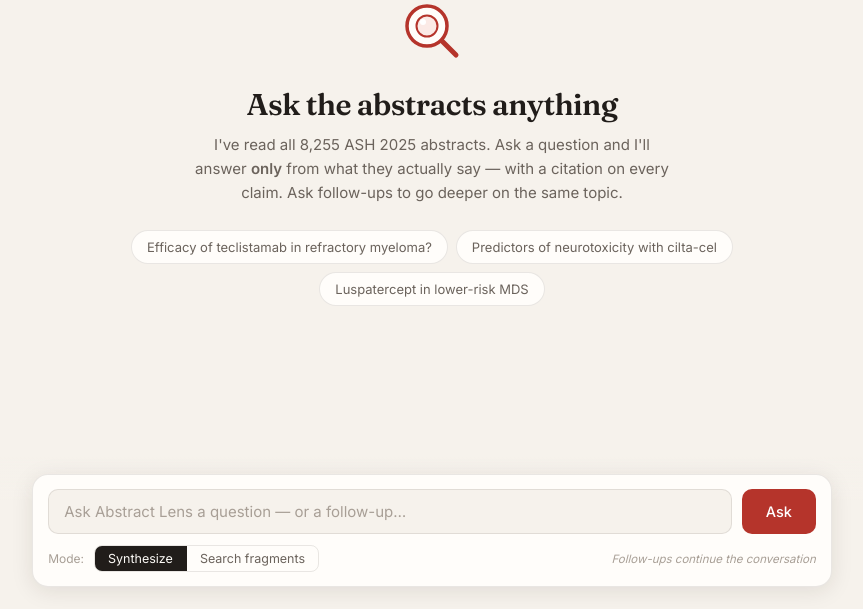
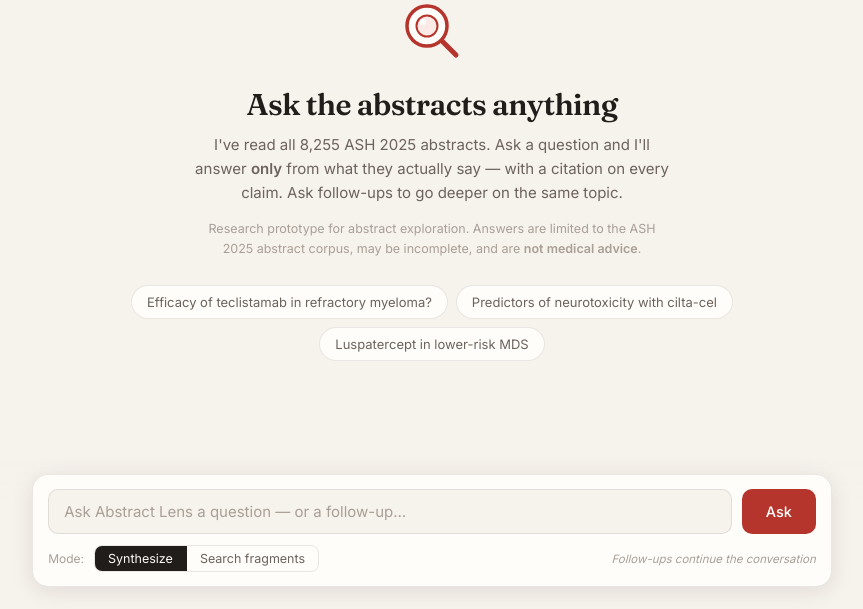
Before and after one commit to JaspaNHS/abstract-lens, a Flask app: page / in a window 1280 px wide. Shown: the part 191-800 px from the top of the page, without its empty margins (208-1071 px from the left). Run offline with Flask 3, Linux system fonts and the light colour scheme; data that the repository does not hold is empty.

Commit message:
External-review fixes: full-abstract context, honest coverage, cost guards
Correctness / methodology:
- attach_fulltext(): pass the FULL abstract to the model (reconstructed from all its
  chunks) instead of a single ~2,500-char chunk. The model was previously seeing only
  ~400 words of a median 725-word abstract, dropping results/conclusions.
- FULLTEXT_CAP 4,500 chars; N_CANDIDATES 40->60; max_tokens 2,200->3,500 to avoid
  truncating broad answers; prompt caching on the system prompt.
- Coverage was capped at the candidate-pool size and used an absolute relevance floor
  (0.32) that never discriminates (MiniLM compresses cosine into ~0.36-0.80). Replaced
  with a relative breadth probe over 200 abstracts: how many score within 0.10 of the
  top match, by tier. Honest wording in the UI; flagged as heuristic, not recall.

Hosting / cost:
- Per-IP rate limit (20/min), optional MAX_DAILY_ASKS cap, 1,000-char query cap.

UI:
- Coverage reworded honestly; per-source "relevance" tooltip; clinical disclaimer
  ("research prototype, not medical advice"); toned down one loading message.

Known limitations (documented, not yet fixed): general-domain MiniLM under-discriminates
and truncates at 256 tokens; retrieval recall is unmeasured; faithfulness judged by a
same-family model. See review notes.

Co-Authored-By: Claude Fable 5 <noreply@anthropic.com>

```diff
--- a/rag/app.py
+++ b/rag/app.py
@@ -7,7 +7,9 @@ Open:  http://localhost:5000
 import os
 import sys
 import json
+import time
 import datetime
+from collections import deque, defaultdict
 from pathlib import Path
 from flask import Flask, render_template, request, jsonify, Response
 import chromadb
@@ -36,7 +38,42 @@ APP_PASSWORD = os.environ.get("APP_PASSWORD", "")
 # Validation logging: every question (and its answer) is appended here.
 LOG_PATH = Path(__file__).parent / "query_log.jsonl"
 
+# Cost protection for the public tunnel.
+MAX_QUERY_CHARS   = 1000                    # reject pathologically long questions
+RATE_LIMIT_N      = 20                       # max synthesis calls ...
+RATE_LIMIT_WINDOW = 60                       # ... per IP per this many seconds
+MAX_DAILY_ASKS    = int(os.environ.get("MAX_DAILY_ASKS", "0"))  # 0 = unlimited
+_hits = defaultdict(deque)                   # ip -> timestamps
+_daily = {"date": None, "count": 0}
+
 app = Flask(__name__)
+
+
+def _client_ip():
+    return request.headers.get("CF-Connecting-IP") or request.remote_addr or "?"
+
+
+def _rate_limited(ip: str) -> bool:
+    now = time.time()
+    dq = _hits[ip]
+    while dq and now - dq[0] > RATE_LIMIT_WINDOW:
+        dq.popleft()
+    if len(dq) >= RATE_LIMIT_N:
+        return True
+    dq.append(now)
+    return False
+
+
+def _daily_exceeded() -> bool:
+    if MAX_DAILY_ASKS <= 0:
+        return False
+    today = datetime.date.today().isoformat()
+    if _daily["date"] != today:
+        _daily["date"], _daily["count"] = today, 0
+    if _daily["count"] >= MAX_DAILY_ASKS:
+        return True
+    _daily["count"] += 1
+    return False
 
 
 @app.before_request
@@ -117,6 +154,12 @@ def ask():
 
     if not query:
         return jsonify({"error": "Empty query"}), 400
+    if len(query) > MAX_QUERY_CHARS:
+        return jsonify({"error": f"Question too long (max {MAX_QUERY_CHARS} characters)."}), 400
+    if _rate_limited(_client_ip()):
+        return jsonify({"error": "Too many requests — please wait a moment and try again."}), 429
+    if _daily_exceeded():
+        return jsonify({"error": "Daily question limit reached for this deployment."}), 429
 
     # sanitize history
     clean_hist = [{"q": str(t.get("q", "")), "a": str(t.get("a", ""))}
--- a/rag/synthesize.py
+++ b/rag/synthesize.py
@@ -30,8 +30,9 @@ MODEL    = "claude-opus-4-8"
 DB_PATH  = str(Path(__file__).parent / "chromadb")
 META_PATH = Path(__file__).parent / "meta_index.json"
 
-N_CANDIDATES = 40   # fragments pulled from the vector store before re-ranking
+N_CANDIDATES = 60   # fragments pulled from the vector store before re-ranking
 N_CHUNKS     = 12   # distinct abstracts kept as context after re-ranking
+FULLTEXT_CAP = 4500 # chars of each abstract passed to the model (covers the median 725-word abstract)
 RELEVANCE_FLOOR = 0.32   # cosine similarity below this is treated as "weak match"
 
 # Session importance order and the bonus added to the cosine score when re-ranking.
@@ -147,27 +148,67 @@ def retrieve(collection, query: str, meta: dict, n_candidates=N_CANDIDATES) -> l
     return ranked
 
 
-def coverage_stats(ranked: list[dict]) -> dict:
-    """Summarize how much of the corpus matched, by tier and relevance."""
-    strong = [c for c in ranked if c["score"] >= RELEVANCE_FLOOR]
+COVERAGE_POOL = 200    # abstracts probed to estimate breadth
+COVERAGE_BAND = 0.10   # "near" = within this cosine margin of the top match
+
+# NOTE: the MiniLM embedding compresses cosine scores into a narrow high band
+# (~0.36–0.80 even at rank 200), so an ABSOLUTE relevance floor never discriminates.
+# Breadth is therefore reported RELATIVE to the best match: how many distinct abstracts
+# score within COVERAGE_BAND of the top hit. This is a heuristic, not a calibrated recall.
+
+
+def coverage_probe(collection, query: str, meta: dict, n: int = COVERAGE_POOL) -> dict:
+    res = collection.query(
+        query_texts=[query], n_results=n, include=["metadatas", "distances"],
+    )
+    best = {}
+    for m, dist in zip(res["metadatas"][0], res["distances"][0]):
+        pii = m.get("pii", "")
+        if not pii:
+            continue
+        score = 1 - dist
+        if pii not in best or score > best[pii][0]:
+            best[pii] = (score, meta.get(pii, {}).get("session_type", "unknown"))
+    if not best:
+        return {"near": 0, "top": 0.0, "band": COVERAGE_BAND, "by_tier": {}, "pool": n}
+    top = max(s for s, _ in best.values())
+    cutoff = top - COVERAGE_BAND
     by_tier = {}
-    for c in strong:
-        by_tier[c["session_type"]] = by_tier.get(c["session_type"], 0) + 1
-    return {
-        "candidates_total": len(ranked),
-        "above_floor": len(strong),
-        "by_tier": by_tier,
-        "floor": RELEVANCE_FLOOR,
-    }
+    near = 0
+    for score, stype in best.values():
+        if score >= cutoff:
+            near += 1
+            by_tier[stype] = by_tier.get(stype, 0) + 1
+    return {"near": near, "top": round(top, 2), "band": COVERAGE_BAND,
+            "by_tier": by_tier, "pool": n}
+
+
+def attach_fulltext(collection, sources: list[dict]) -> None:
+    """
+    Reconstruct each abstract's FULL text from all its chunks, so results and
+    conclusions that live in a later chunk are not lost when only one matched chunk
+    was retrieved. Falls back to the matched chunk on any error.
+    """
+    for s in sources:
+        try:
+            got = collection.get(where={"pii": s["pii"]}, include=["documents", "metadatas"])
+            docs = got.get("documents") or []
+            metas = got.get("metadatas") or []
+            if docs:
+                ordered = [d for _, d in sorted(zip([m.get("chunk", 0) for m in metas], docs))]
+                s["fulltext"] = " ".join(ordered)
+        except Exception:
+            pass
 
 
 def build_context(sources: list[dict]) -> str:
     lines = []
     for i, s in enumerate(sources, 1):
         loc = f"Blood 2025;146(S1):{s['page']}" if s.get("page") else (s.get("doi") or s["pii"])
+        text = s.get("fulltext", s["text"])[:FULLTEXT_CAP]
         lines.append(
             f"[{i}] ({s['tier_label']} session · {loc}) {s['title']}\n"
-            f"    {s['text'][:2500]}"
+            f"    {text}"
         )
     return "\n\n".join(lines)
 
@@ -221,8 +262,9 @@ def synthesize(query: str, history=None, client=None, cols=None, meta=None, mode
         retrieval_query = f"{history[-1]['q']} {query}"
 
     ranked = retrieve(collection, retrieval_query, meta)
-    cov = coverage_stats(ranked)
+    cov = coverage_probe(collection, retrieval_query, meta)
     sources = ranked[:N_CHUNKS]
+    attach_fulltext(collection, sources)
     context = build_context(sources)
 
     # Build message history (clean Q&A turns) + current turn with fresh fragments
@@ -242,10 +284,11 @@ def synthesize(query: str, history=None, client=None, cols=None, meta=None, mode
 
     response = client.messages.create(
         model=MODEL,
-        max_tokens=2200,
+        max_tokens=3500,
         thinking={"type": "adaptive"},
         output_config={"effort": "medium"},
-        system=SYSTEM_PROMPT,
+        system=[{"type": "text", "text": SYSTEM_PROMPT,
+                 "cache_control": {"type": "ephemeral"}}],
         messages=messages,
     )
 
@@ -289,19 +332,15 @@ def main():
         if invalid:
             print(f"\n  [!] stripped hallucinated citations: {invalid}")
         print("\n  " + "-" * 60)
-        print(f"  Coverage: {cov['above_floor']} abstracts matched above relevance "
-              f"{cov['floor']} (by tier: {cov['by_tier']})")
+        print(f"  Coverage: {cov['near']} abstracts near the top match "
+              f"(relevance ~{cov['top']}, by tier: {cov['by_tier']})")
         print("  CITED SOURCES:")
-        for s in sources_cited(sources):
+        for s in sources:
             loc = f"Blood 2025;146(S1):{s['page']}" if s.get("page") else s["pii"]
             doi = f" doi:{s['doi']}" if s.get("doi") else ""
             print(f"    [{s['num']}] ({s['tier_label']}) {s['title'][:60]}  {loc}{doi}")
         history.append({"q": q, "a": answer})
 
 
-def sources_cited(sources):
-    return sources
-
-
 if __name__ == "__main__":
     main()
--- a/rag/templates/index.html
+++ b/rag/templates/index.html
@@ -191,6 +191,7 @@
     </svg>
     <h1 class="serif">Ask the abstracts anything</h1>
     <p>I've read all 8,255 ASH 2025 abstracts. Ask a question and I'll answer <strong>only</strong> from what they actually say — with a citation on every claim. Ask follow-ups to go deeper on the same topic.</p>
+    <p style="font-size:12.5px; color:var(--ink-faint); margin-top:0.9rem;">Research prototype for abstract exploration. Answers are limited to the ASH 2025 abstract corpus, may be incomplete, and are <strong>not medical advice</strong>.</p>
     <div class="examples">
       <span class="example-pill" onclick="loadEx(this)">Efficacy of teclistamab in refractory myeloma?</span>
       <span class="example-pill" onclick="loadEx(this)">Predictors of neurotoxicity with cilta-cel</span>
@@ -225,7 +226,7 @@ let history = [];   // [{q, a}] clean turns sent to the backend
 const LOADING = [
   'Peering through the abstracts…',
   'Focusing the lens…',
-  'Reading the receipts…',
+  'Checking the citations…',
   'Cross-checking the sources…',
 ];
 
@@ -316,11 +317,11 @@ function renderAnswer(data) {
     if (bt.regular) parts.push(`Session ${bt.regular}`);
     if (bt.pubonly) parts.push(`Pub-only ${bt.pubonly}`);
     html += `<div class="coverage">
-      <span class="info" title="Relevance is the cosine similarity (0–1) between your question and each abstract's text — a semantic-match score, not a clinical importance ranking. Retrieval returns the closest matches, not every abstract.">
-      ${c.above_floor} abstracts matched above relevance ${c.floor}</span>
-      ${parts.length ? '— ' + parts.join(' · ') : ''}.
-      This answer synthesizes the top ${data.sources.length}. The corpus has 8,255 abstracts;
-      results are the closest matches, not an exhaustive review — ask a more specific follow-up to dig deeper.</div>`;
+      <span class="info" title="Relevance is the cosine similarity between your question and each abstract's text — a semantic-match score, not a clinical importance ranking. 'Near' means within ${c.band} of the closest match. This is a heuristic breadth indicator, not measured recall; retrieval is not exhaustive.">
+      ${c.near} abstract${c.near===1?'':'s'} scored near the top match (relevance ≈ ${c.top})</span>
+      ${parts.length ? '(' + parts.join(' · ') + ')' : ''}.
+      This answer synthesizes the top ${data.sources.length}. These are the closest matches,
+      not an exhaustive review — ask a more specific follow-up to dig deeper.</div>`;
   }
 
   if (data.sources && data.sources.length) {
@@ -336,7 +337,7 @@ function renderAnswer(data) {
             <span class="tier ${tierClass(s.tier)}">${esc(s.tier)}</span>
             ${loc ? `<span>${loc}</span>` : ''}
             ${doi ? `<span>${doi}</span>` : ''}
-            <span class="relscore">relevance ${s.score}</span>
+            <span class="relscore" title="Semantic-match score (cosine similarity, 0–1) between your question and this abstract — not a measure of clinical importance or answer confidence.">relevance ${s.score}</span>
           </div>
         </div>
       </div>`;
```
